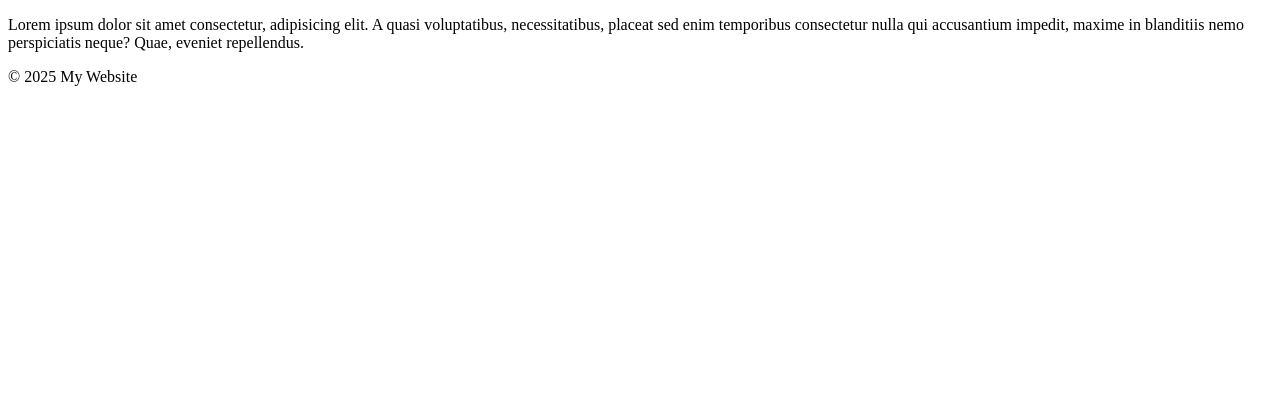
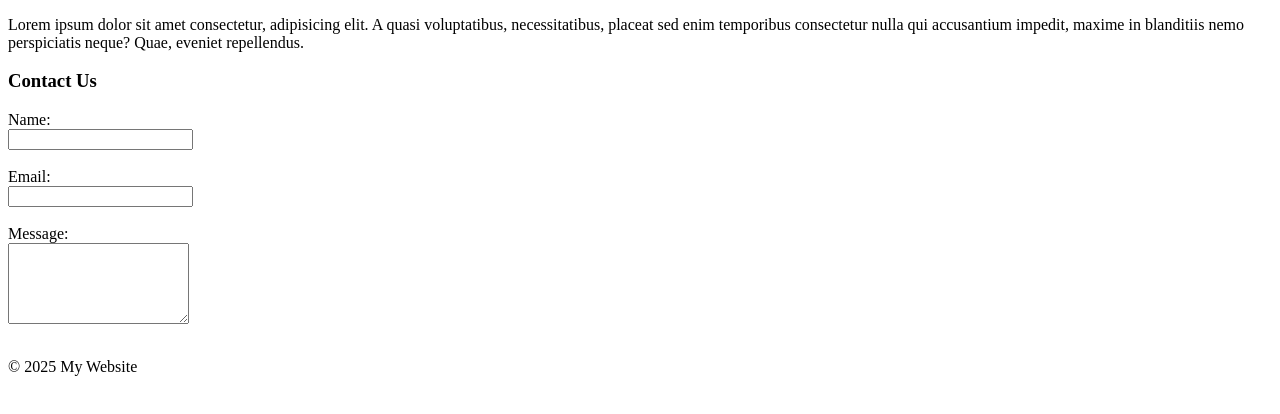
Before and after one commit to Albina93/my-project-2026, a plain HTML site: page index.html in a window 1280 px wide. Shown: the part 276-690 px from the top of the page. Drawn offline with Linux system fonts and the light colour scheme.

Commit message:
Added contact info

```diff
--- a/index.html
+++ b/index.html
@@ -26,6 +26,19 @@
       nulla qui accusantium impedit, maxime in blanditiis nemo perspiciatis
       neque? Quae, eveniet repellendus.
     </p>
+    <form action="#" method="post">
+      <h3>Contact Us</h3>
+
+      <label for="name">Name:</label><br />
+      <input type="text" id="name" name="name" required /><br /><br />
+
+      <label for="email">Email:</label><br />
+      <input type="email" id="email" name="email" required /><br /><br />
+
+      <label for="message">Message:</label><br />
+      <textarea id="message" name="message" rows="5" required></textarea
+      ><br /><br />
+    </form>
     <footer>
       <p>&copy; 2025 My Website</p>
     </footer>
```
